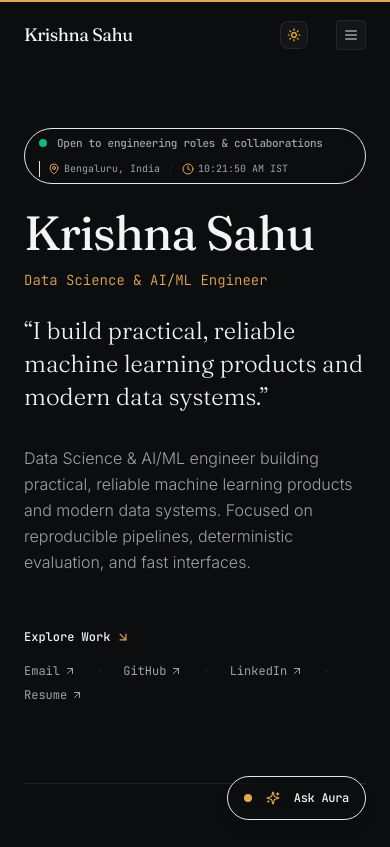
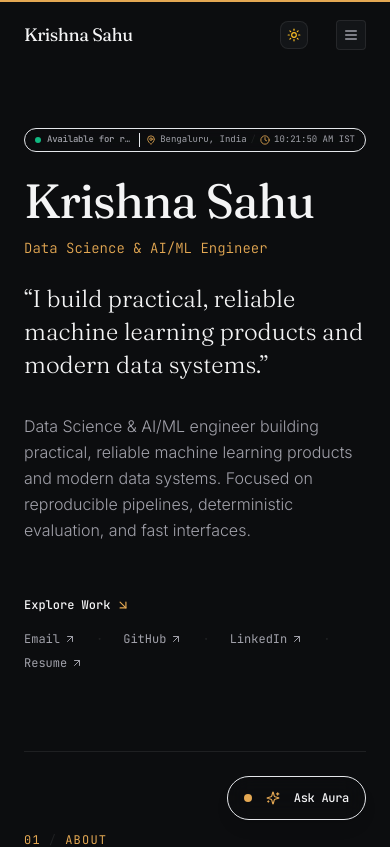
Before and after one commit to KrishnaTerminalOpen/krishna_sahu, a Next.js app: page / in a window 390 px wide. Shown: the top 847 px of the page. Built offline with nearby package versions, Linux system fonts and the light colour scheme.

Commit message:
Enforce strict single-line layout for hero status badge on mobile

```diff
--- a/components/HeroStatusStrip.tsx
+++ b/components/HeroStatusStrip.tsx
@@ -30,24 +30,26 @@ export function HeroStatusStrip() {
   }, []);
 
   return (
-    <div className="inline-flex flex-wrap items-center gap-2.5 border border-border/80 bg-surface/80 backdrop-blur-md px-3.5 py-1.5 rounded-full font-mono text-xs text-muted shadow-xs mb-6">
-      <span className="relative flex h-2 w-2 shrink-0">
+    <div className="inline-flex items-center gap-1.5 sm:gap-2.5 border border-border/80 bg-surface/80 backdrop-blur-md px-2.5 sm:px-3.5 py-1 sm:py-1.5 rounded-full font-mono text-[9px] sm:text-xs text-muted shadow-xs mb-6 whitespace-nowrap overflow-x-auto max-w-full no-scrollbar">
+      <span className="relative flex h-1.5 w-1.5 sm:h-2 sm:w-2 shrink-0">
         <span className="animate-ping absolute inline-flex h-full w-full rounded-full bg-emerald-400 opacity-75"></span>
-        <span className="relative inline-flex rounded-full h-2 w-2 bg-emerald-500"></span>
+        <span className="relative inline-flex rounded-full h-1.5 w-1.5 sm:h-2 sm:w-2 bg-emerald-500"></span>
       </span>
-      <span className="text-foreground/90 font-medium tracking-tight text-[11px] sm:text-xs">
-        {PORTFOLIO_CONTENT.personal.statusText}
+      <span className="text-foreground/90 font-medium tracking-tight truncate">
+        {/* Shorten slightly on ultra-small mobile screens to ensure strict 1-line fit */}
+        <span className="xs:hidden sm:hidden">Available for roles</span>
+        <span className="hidden xs:inline sm:inline">{PORTFOLIO_CONTENT.personal.statusText}</span>
       </span>
 
       {/* Location and Live IST Time */}
-      <div className="flex items-center gap-2 pl-2 border-l border-border/70 text-[10px] sm:text-[11px] text-muted">
+      <div className="flex items-center gap-1 sm:gap-2 pl-1.5 sm:pl-2 border-l border-border/70 text-[9px] sm:text-[11px] text-muted shrink-0">
         <div className="flex items-center gap-1">
-          <MapPin className="w-3 h-3 text-accent shrink-0" />
+          <MapPin className="w-2.5 h-2.5 sm:w-3 sm:h-3 text-accent shrink-0" />
           <span>{PORTFOLIO_CONTENT.personal.location}</span>
         </div>
         <span className="text-border">/</span>
         <div className="flex items-center gap-1">
-          <Clock className="w-3 h-3 text-accent shrink-0" />
+          <Clock className="w-2.5 h-2.5 sm:w-3 sm:h-3 text-accent shrink-0" />
           <span suppressHydrationWarning className="tabular-nums text-foreground/90">
             {timeString || '12:00:00 PM'} IST
           </span>
```
